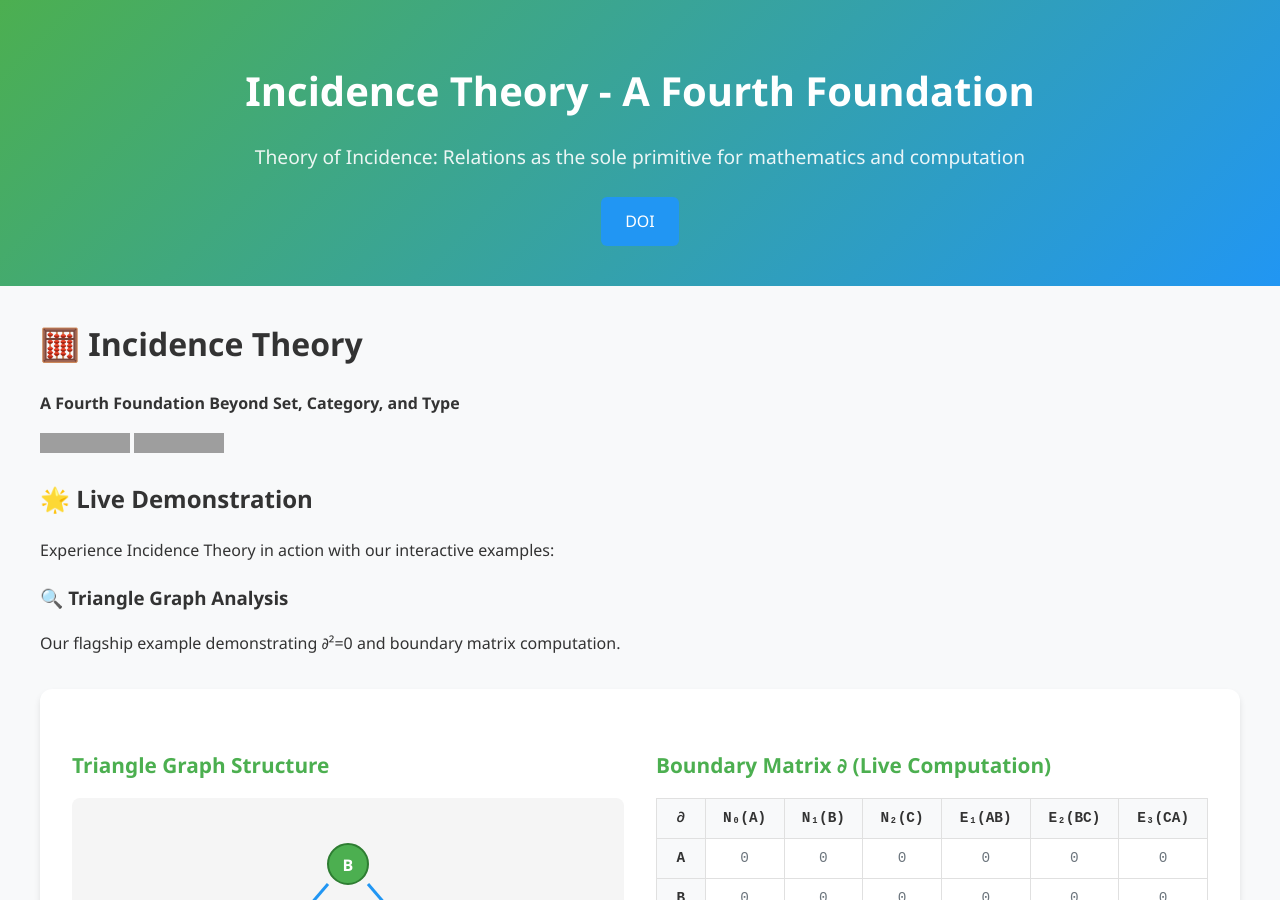
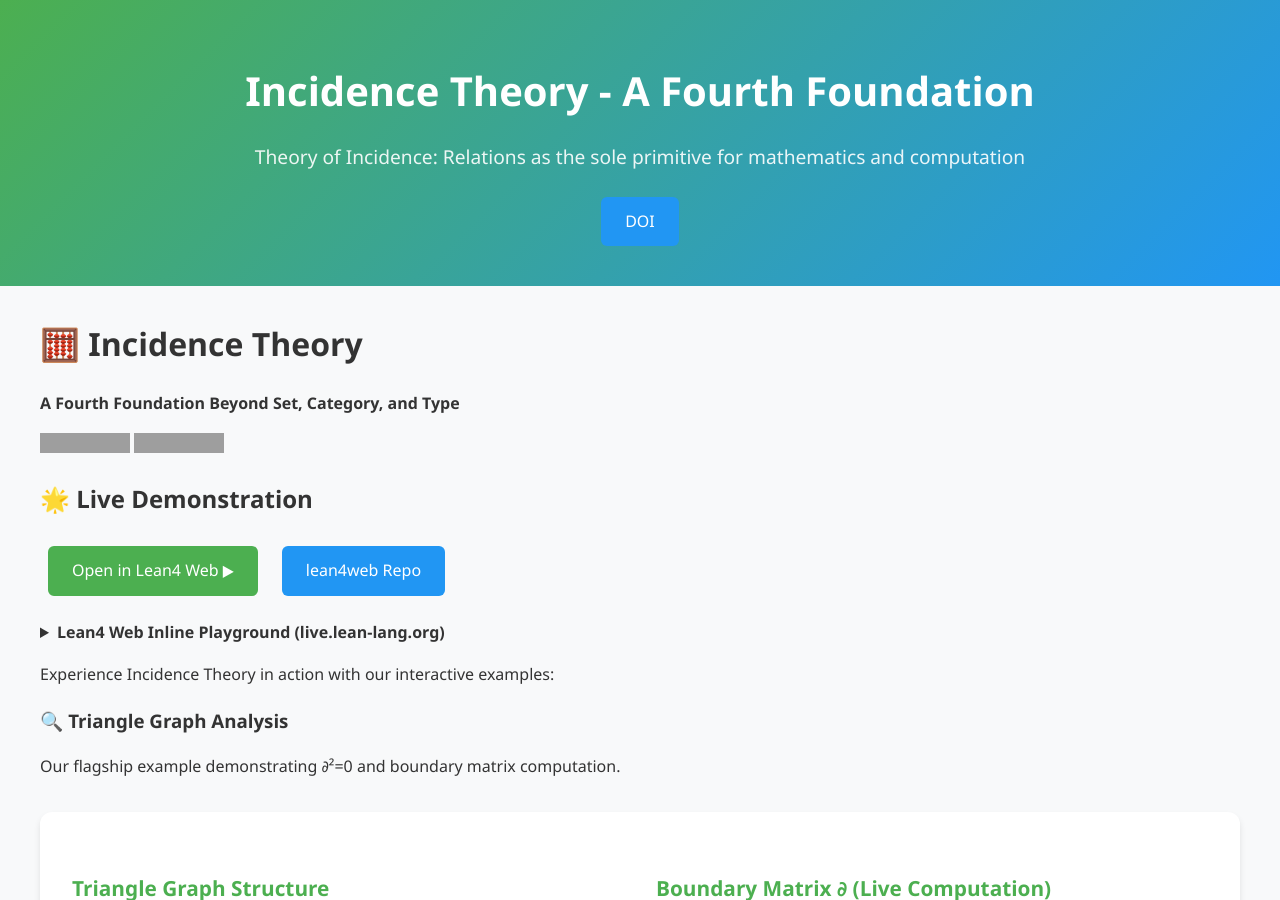
Before and after one commit to com-junkawasaki/inc, a Jekyll site: the page built from docs/index.md, in a window 1280 px wide and 900 px high. Built offline with Jekyll 4.4.1, drawn with Linux system fonts in a browser that asks for light colours; grey boxes are pictures that could not be loaded.

Commit message:
Add live demonstration section to documentation
This commit enhances the documentation by introducing a live demonstration section for the Lean 4 web editor. It includes a button to access the Lean4 Web Playground and an embedded iframe for users to try out Lean 4 snippets directly within the documentation. These additions improve user engagement and accessibility to interactive examples of Incidence Theory.

```diff
--- a/docs/index.md
+++ b/docs/index.md
@@ -12,6 +12,28 @@ description: A Fourth Foundation for Mathematics and Computation
 [![DOI](https://zenodo.org/badge/DOI/10.5281/zenodo.17345516.svg)](https://doi.org/10.5281/zenodo.17345516)
 
 ## 🌟 Live Demonstration
+
+<div style="margin: 1rem 0; display: flex; gap: .5rem; flex-wrap: wrap;">
+  <a class="btn" href="https://live.lean-lang.org/" target="_blank" rel="noopener">Open in Lean4 Web ▶</a>
+  <a class="btn btn-secondary" href="https://github.com/leanprover-community/lean4web" target="_blank" rel="noopener">lean4web Repo</a>
+</div>
+
+<div style="margin: 1rem 0;">
+  <details>
+    <summary><strong>Lean4 Web Inline Playground (live.lean-lang.org)</strong></summary>
+    <div style="margin-top: .75rem;">
+      <iframe
+        src="https://live.lean-lang.org/"
+        title="Lean 4 Web Playground"
+        style="width: 100%; height: 70vh; border: 1px solid #e0e0e0; border-radius: 8px;"
+        loading="lazy"
+      ></iframe>
+      <p style="font-size: .9rem; color: #666; margin-top: .5rem;">
+        This embeds the official Lean 4 web editor. Use it to try small Lean4 snippets.
+      </p>
+    </div>
+  </details>
+</div>
 
 Experience Incidence Theory in action with our interactive examples:
 
@@ -281,4 +303,4 @@ Incidence Theory has achieved mathematical maturity and is ready for academic pe
 
 ---
 
-*Built with Lean 4, Jekyll, and mathematics. View source on [GitHub](https://github.com/com-junkawasaki/inc).*"
+*Built with Lean 4, Jekyll, and mathematics. View source on [GitHub](https://github.com/com-junkawasaki/inc).*
```
